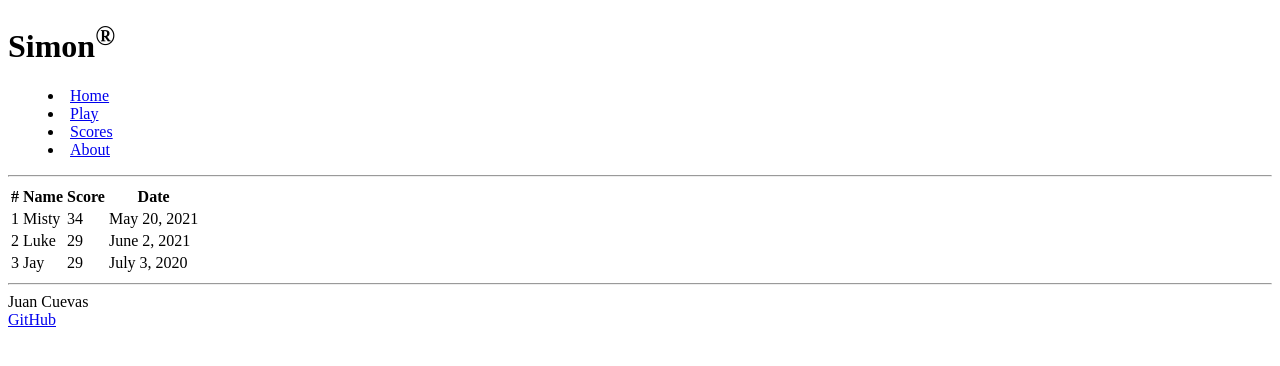
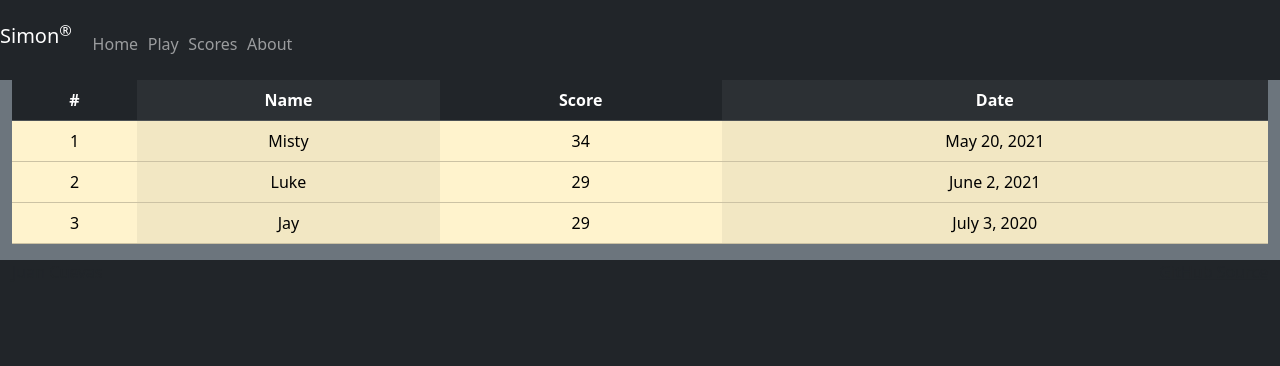
Before and after one commit to jac377/simon, a plain HTML site: page scores.html in a window 1280 px wide. Drawn offline with nearby package versions, Linux system fonts and the light colour scheme.

Commit message:
Edited scores.html and observed changes

```diff
--- a/scores.html
+++ b/scores.html
@@ -5,26 +5,43 @@
         <meta name="viewport" content="width=device=width, initial-scael=1.0" />
         <title>Scores</title>
         <link rel="icon" href="favicon.ico" />
+
+        <link rel="stylesheet" href="main.css" />
+
+        <!-- This is the bootstrap CSS framework, so I can actually see what I have-->
+
+        <link
+            href="https://cdn.jsdelivr.net/npm/bootstrap@5.3.0-alpha1/dist/css/bootstrap.min.css"
+            rel="stylesheet"
+            integrity="sha384-GLhlTQ8iRABdZLl6O3oVMWSktQOp6b7In1Zl3/Jr59b6EGGoI1aFkw7cmDA6j6gD"
+            crossorigin="anonymous"
+            />
     </head>
 
-    <body>
-        <header>
-            <h1>Simon<sup>&reg;</sup></h1>
-            <nav>
-                <menu>
-                    <li><a href="index.html">Home</a></li>
-                    <li><a href="play.html">Play</a></li>
-                    <li><a href="scores.html">Scores</a></li>
-                    <li><a href="about.html">About</a></li>
+    <body class="bg-dark text-light">
+        <header class="container-fluid">
+            <nav class="navbar fixed-top navbar-dark">
+            <a class="navbar-brand" href="#">Simon<sup>&reg;</sup></a>
+                <menu class="navbar-nav">
+                    <li class="nav-item">
+                        <a class="nav-link" href="index.html">Home</a>
+                    </li>
+                    <li class="nav-item">
+                        <a class="nav-link" href="play.html">Play</a>
+                    </li>
+                    <li class="nav-item">
+                        <a class="nav-link" href="scores.html">Scores</a>
+                    </li>
+                    <li class="nav-item">
+                        <a class="nav-link" href="about.html">About</a>
+                    </li>
                 </menu>
             </nav>
-
-            <hr />
         </header>
 
-        <main>
-            <table>
-                <thead>
+        <main class="container-fluid bg-secondary text-center">
+            <table class="table table-warning table-striped-columns">
+                <thead class="table-dark">
                     <tr>
                         <th>#</th>
                         <th>Name</th>
@@ -55,11 +72,12 @@
             </table>
         </main>
 
-        <footer>
-            <hr />
-            <span class="text-rest">Juan Cuevas</span>
-            <br />
-            <a href="https://github.com/jac377/simon.git">GitHub</a>
+        <footer class="bg-dark text-dark text-muted">
+            <div class="container-fluid">
+                <span class="text-rest">Juan Cuevas</span>
+                <a class="text-reset"
+                    href="https://github.com/jac377/simon.git">GitHub Source</a>
+            </div>
         </footer>
     </body>
 </html>
```
